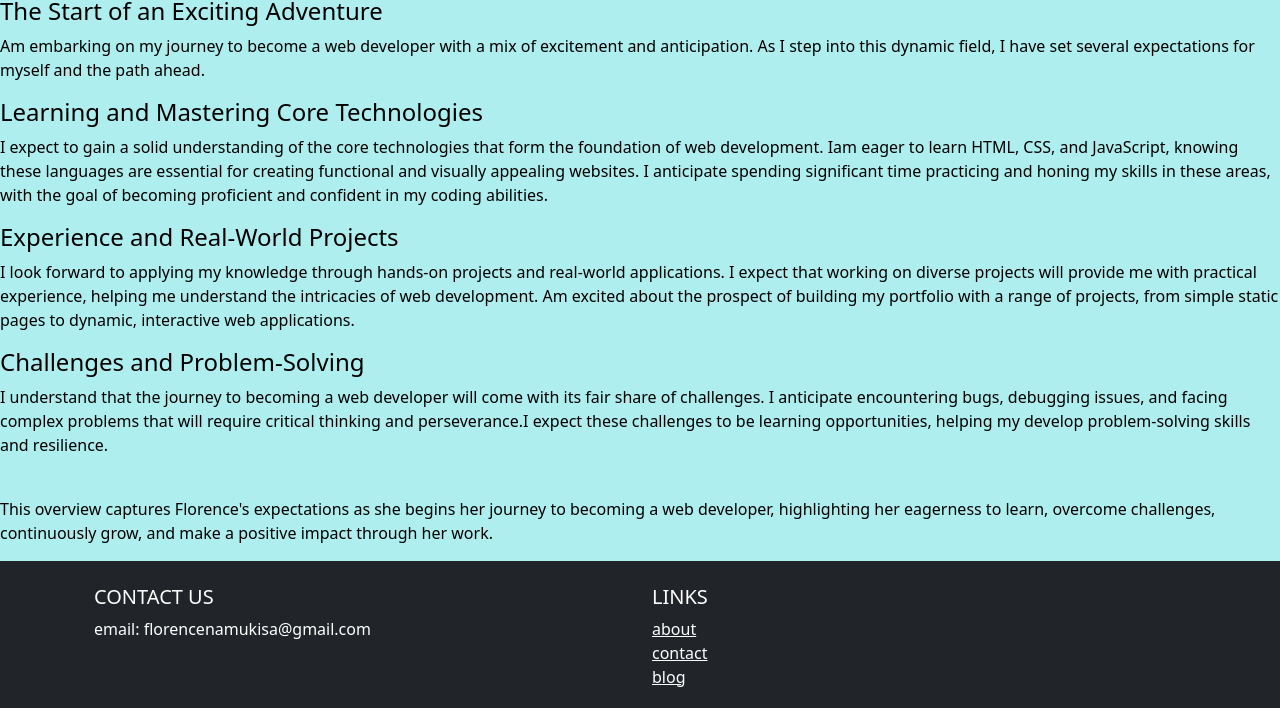
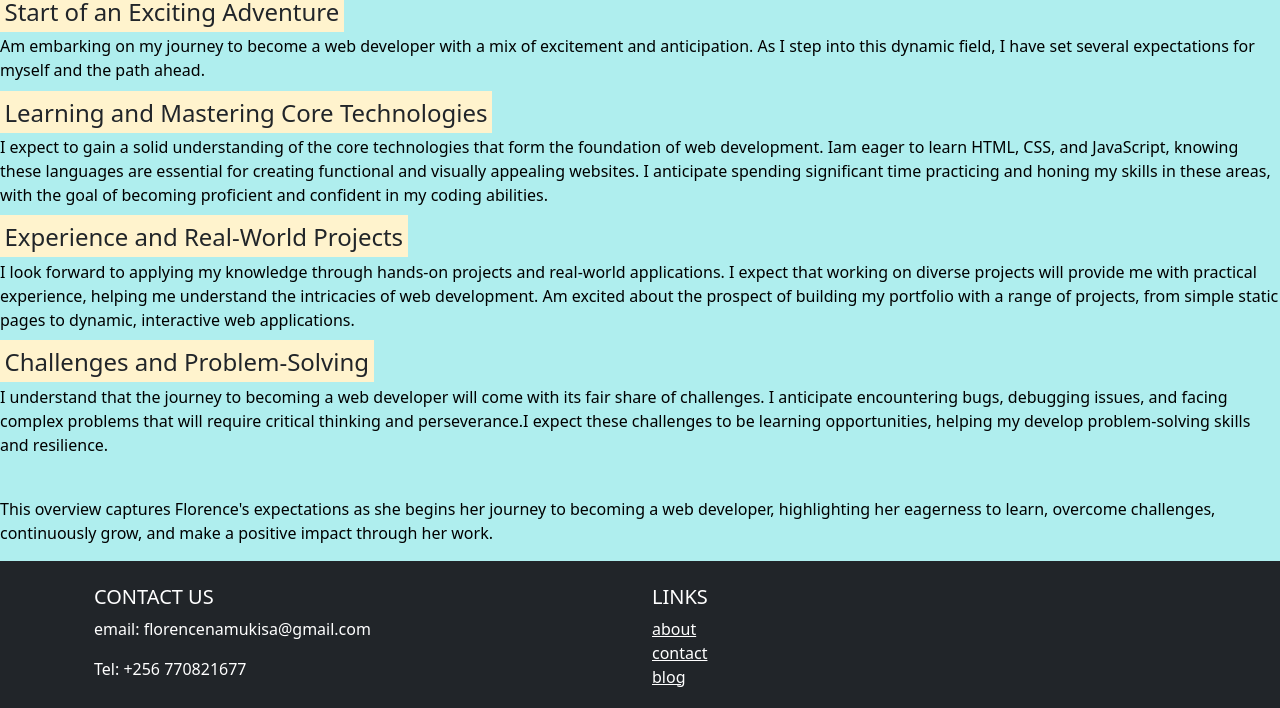
Before and after one commit to florenceNamukisa/Namukisa, a plain HTML site: page about.html in a window 1280 px wide. Shown: the part 698-1406 px from the top of the page. Drawn offline with Linux system fonts and the light colour scheme.

Commit message:
updated about and contact page

```diff
--- a/about.html
+++ b/about.html
@@ -43,17 +43,17 @@
       </div>
         <div>
        <h2>   My Expectations as I Begin  My Journey as a Web Developer</h2>
-        <h4 class="won">The Start of an Exciting Adventure</h4>
+        <h4 class="won"><mark> Start of an Exciting Adventure</mark></h4>
          <p>
           Am embarking on my journey to become a web developer with a mix of excitement and anticipation. As I step into this dynamic field, I have set several expectations for myself and the path ahead.</p>
 
-          <h4 id="para">Learning and Mastering Core Technologies</h4>
+          <h4 id="para"> <mark>Learning and Mastering Core Technologies</mark></h4>
            <p>I expect to gain a solid understanding of the core technologies that form the foundation of web development. Iam eager to learn HTML, CSS, and JavaScript, knowing these languages are essential for creating functional and visually appealing websites. I anticipate spending significant time practicing and honing my skills in these areas, with the goal of becoming proficient and confident in my coding abilities.</p>
 
-         <h4 id="para"> Experience and Real-World Projects</h4>
+         <h4 id="para"><mark>Experience and Real-World Projects</mark></h4>
          <p>I look forward to applying my knowledge through hands-on projects and real-world applications. I expect that working on diverse projects will provide me with practical experience, helping me understand the intricacies of web development. Am excited about the prospect of building my portfolio with a range of projects, from simple static pages to dynamic, interactive web applications.</p>
 
-          <h4 id="para"> Challenges and Problem-Solving</h4>
+          <h4 id="para"><mark> Challenges and Problem-Solving</mark></h4>
            <p>I understand that the journey to becoming a web developer will come with its fair share of challenges. I anticipate encountering bugs, debugging issues, and facing complex problems that will require critical thinking and perseverance.I  expect these challenges to be learning opportunities, helping my develop problem-solving skills and resilience.</p>
        <br>
           <p> This overview captures Florence's expectations as she begins her journey to becoming a web developer, highlighting her eagerness to learn, overcome challenges, continuously grow, and make a positive impact through her work.</p>
@@ -63,6 +63,8 @@
                     <div class="col-lg-6 col-md-12 mb-4 mb-md-0">
                         <h5 class="text-uppercase">contact us</h5>
                         <p>email: florencenamukisa@gmail.com</p>
+                         <p>Tel: +256 770821677
+                        </p>
                     </div>
                     <div class="col-lg-3 col-md-6 mb-4 mb-md-0"style="align-content right: ;">
                         <h5 class="text-uppercase">Links</h5>
@@ -82,7 +84,6 @@
                 </div>
             </div>
           </a>
-          <i class="bi bi-whatsapp">+256770821677</i>
 
             <div class="text-center p-3" style="background-color: rgba(0, 0, 0, 0.2);">
                 © 2024 Copyright: All rights reserved
```
Also changed, not shown: contact.html (+3 -0 lines).
